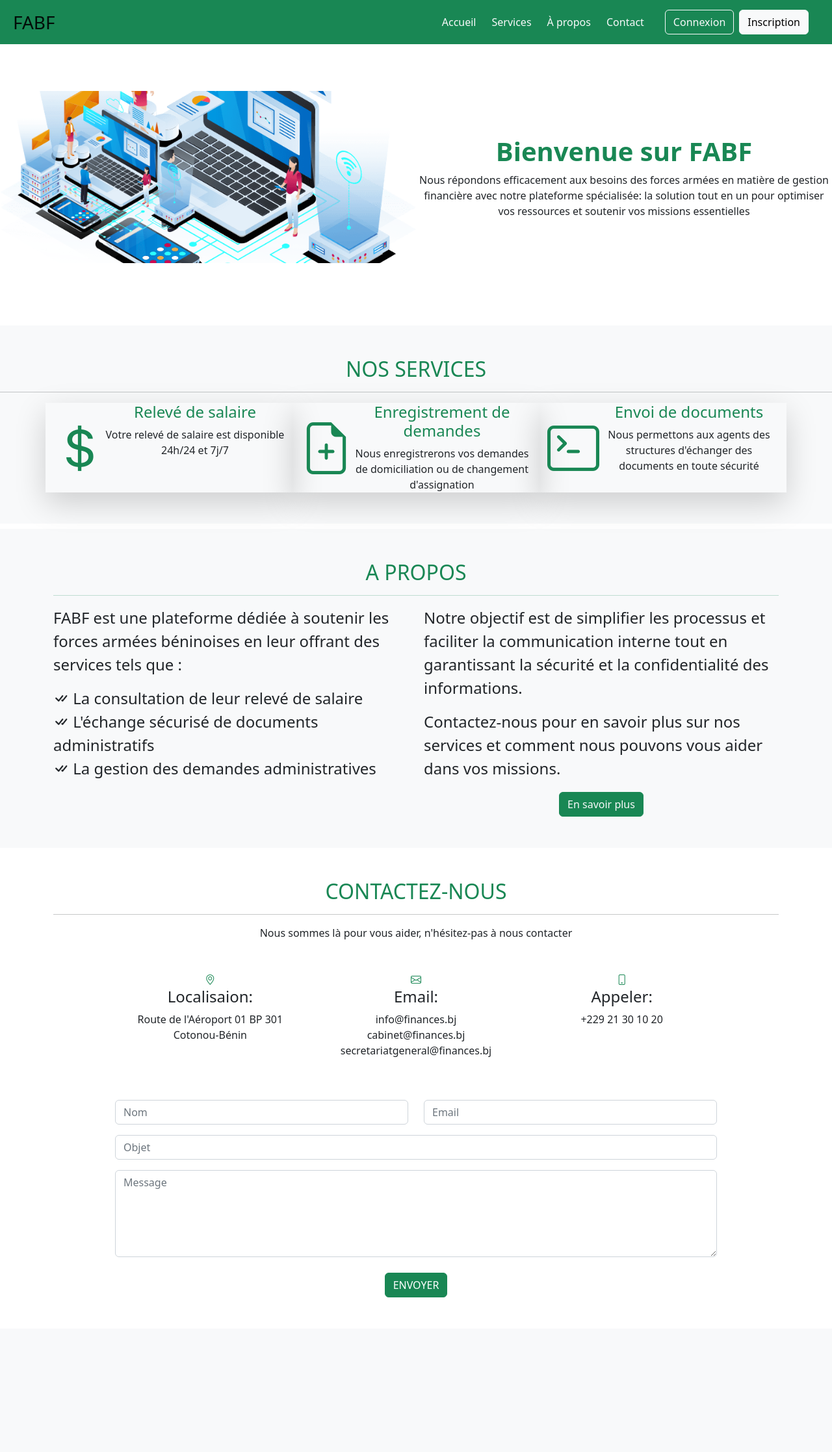
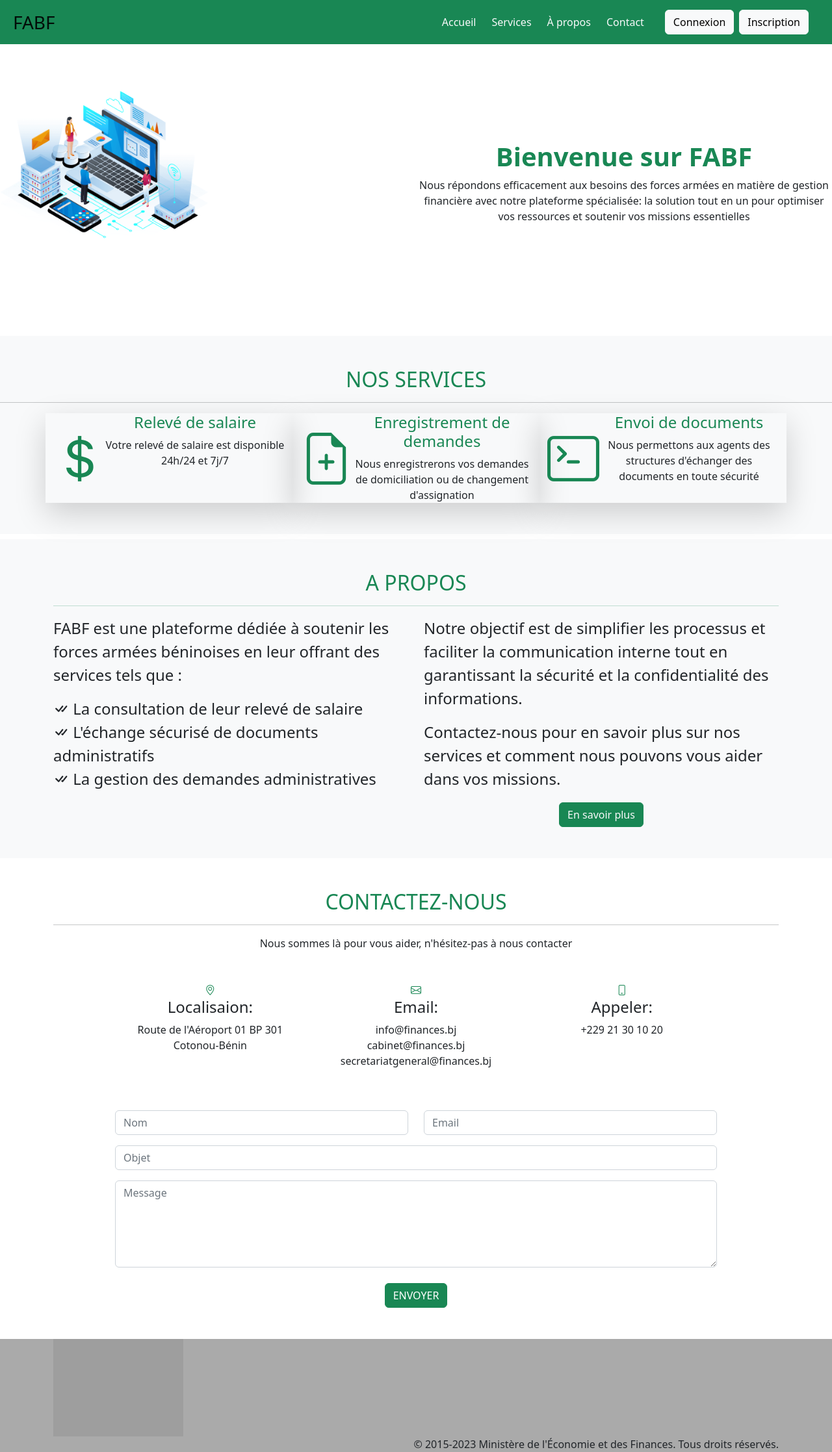
Before and after one commit to LostedGhost/FABF-Dj, a Django app: page / in a window 1280 px wide. Shown: the whole page at 65% size. Before the commit the page ends 1997 px from the top, so only its background shows below. Run offline with Django 4.2, Linux system fonts and the light colour scheme; grey boxes are pictures that could not be loaded.

Commit message:
Modification des footers

```diff
--- a/FABF/services/templates/base.html
+++ b/FABF/services/templates/base.html
@@ -58,7 +58,7 @@
 
                             </ul>
                             <div class="d-flex justify-content-end">
-                                <a class="btn btn-outline-light text-light me-2 mx-2" href="login">Connexion</a>
+                                <a class="btn btn-light  me-2 mx-2" href="login">Connexion</a>
                                 <a class="btn btn-light" href="register">Inscription</a>
                             </div>
                         </div>
@@ -70,4 +70,25 @@
 
     {% endblock main %}
 
+    {% block footer %}
+        <style>
+           .custom-bg {
+            background-color: #aaaaaa; /* Remplacez cette valeur par votre couleur de fond personnalisée */
+           }
+        </style>
+
+        <div class="custom-bg">
+            <div class="container">
+              <div class="official-logo d-flex justify-content-start">
+                  <a href="https://finances.bj/">
+                      <img src="https://finances.bj/wp-content/themes/theme-ministere-finances/img/icons/official_logo.png" style="width:200px">
+                 </a>
+              </div>
+              <div class="text-dark text-end">
+                 &copy; 2015-2023 Ministère de l'Économie et des Finances. Tous droits réservés.
+             </div>
+          </div>
+      </div>
+    {% endblock %}
+
 {% endblock %}
--- a/FABF/services/templates/index.html
+++ b/FABF/services/templates/index.html
@@ -2,16 +2,14 @@
 {% block title %}Home {% endblock %}
  {% block main %}
 
-  <style>
-        .bg-image {
-            background-image: url(assetts/img/hero-img.png);
-            background-size: cover;
-            background-position: center center;
-        }
-    </style>
+
 <section id="accueil" class="showcase mb-5 py-5 h-100vh" >
   <div class="row g-0">
-    <div class="col-lg-6  showcase-img bg-image"><img src="assetts/img/hero-img.png" class="img-fluid rounded w-50" alt="Description"/></div>
+    <div class="col-lg-6  my-auto showcase-img ">
+      <p>
+        <img src="assetts/img/hero-img.png" class="img-fluid rounded w-50" alt="Description"/>
+      </p>
+    </div>
     <div class="col-lg-6 my-auto showcase-text text-center small">
         <h2 class="text-success fs-1 fw-bold">Bienvenue sur FABF</h2>
         <p class="lead mb-0 fs-6 ">Nous répondons efficacement aux besoins des forces armées en matière de gestion financière avec notre plateforme spécialisée:
@@ -149,7 +147,7 @@
 
 
 
-<section id="contact" class="contact section-bg text-center py-5">
+<section id="contact" class="contact section-bg text-center bg-body-tertiary py-5">
   <div class="container">
 
     <div class="section-title ">
--- a/FABF/services/templates/register/index.html
+++ b/FABF/services/templates/register/index.html
@@ -96,7 +96,7 @@
                         <div class="col-12">
                         <button class="btn btn-success w-100" type="submit">Créer un compte</button>
                         </div>
-                        <div class="col-12">
+                        <div class="col-12 text-center">
                         <p class="small mb-0">Avez-vous déjà un compte? <a href="/login" class="text-success">Connectez-vous</a></p>
                         </div>
                     </form>
```
